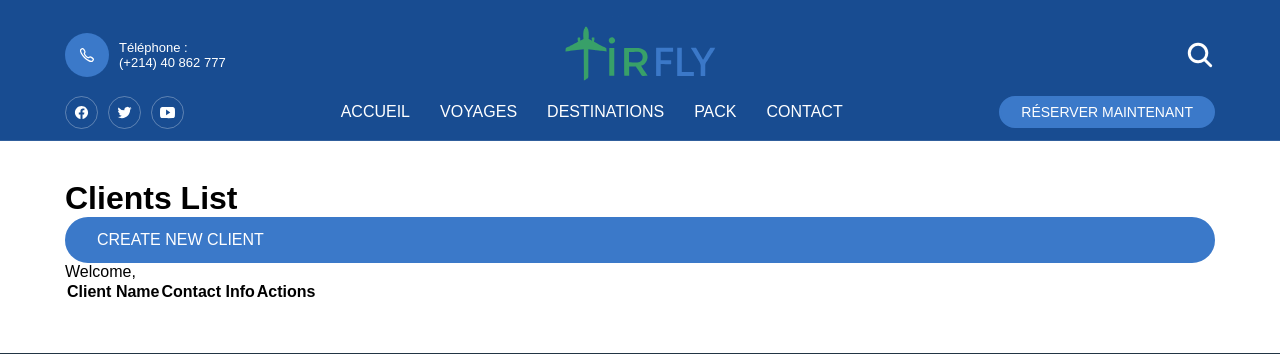
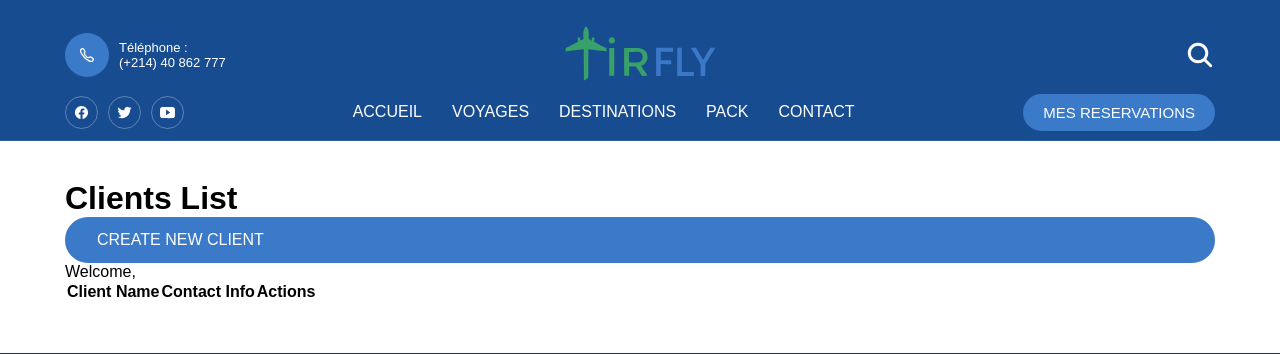
Before and after one commit to Koussay-Akchi/tirfly-web, a Symfony app: template templates/client/index.html.twig in a window 1280 px wide. Shown: the top 354 px of the page. Run offline with Twig, Linux system fonts and the light colour scheme; the template is opened without the code that fills it, so the values that code supplies are empty; some libraries are stand-ins or nearby versions.

Commit message:
fix: css navbar

```diff
--- a/public/css/style.css
+++ b/public/css/style.css
@@ -128,12 +128,33 @@ body { background: var(--white); }
   transition: var(--transition);
 }
 
+.navbar-btn {
+  color: var(--white);
+  text-transform: uppercase;
+  font-size: var(--fs-5);
+  border-radius: 100px;
+  padding: var(--padding, 8px 18px);
+  border: var(--border-width, 2px) solid transparent;
+  transition: var(--transition);
+}
+
 .btn-primary {
   background: var(--bright-navy-blue);
   border-color: var(--bright-navy-blue);
 }
 
 .btn-primary:is(:hover, :focus) {
+  background: var(--yale-blue);
+  border-color: var(--yale-blue);
+}
+
+
+.navbar-btn-primary {
+  background: var(--bright-navy-blue);
+  border-color: var(--bright-navy-blue);
+}
+
+.navbar-btn-primary:is(:hover, :focus) {
   background: var(--yale-blue);
   border-color: var(--yale-blue);
 }
@@ -318,13 +339,13 @@ body { background: var(--white); }
 
 .nav-close-btn ion-icon { --ionicon-stroke-width: 80px; }
 
-.navbar-list { border-top: 1px solid hsla(0, 0%, 0%, 0.1);
+.tir-navbar-list { border-top: 1px solid hsla(0, 0%, 0%, 0.1);
   z-index: 30; }
 
-.navbar-list li { border-bottom: 1px solid hsla(0, 0%, 0%, 0.1);
+.tir-navbar-list li { border-bottom: 1px solid hsla(0, 0%, 0%, 0.1);
   z-index: 30;}
 
-.navbar-link {
+.tir-navbar-link {
   padding: 15px 20px;
   color: var(--jet);
   font-weight: var(--fw-500);
@@ -333,7 +354,7 @@ body { background: var(--white); }
   text-transform: capitalize;
 }
 
-.navbar-link:is(:hover, :focus) { color: var(--bright-navy-blue); }
+.tir-navbar-link:is(:hover, :focus) { color: var(--bright-navy-blue); }
 
 .overlay {
   position: fixed;
@@ -1148,7 +1169,7 @@ address {
 
   .header .navbar { all: unset; }
 
-  .navbar-list {
+  .tir-navbar-list {
     border-top: none;
     display: flex;
     justify-content: center;
@@ -1156,12 +1177,12 @@ address {
     z-index: 30;
   }
 
-  .navbar-list li {
+  .tir-navbar-list li {
     border-bottom: none;
     z-index: 30;
   }
 
-  .navbar-link {
+  .tir-navbar-link {
     color: var(--white);
     --fs-4: 16px;
     font-weight: unset;
@@ -1169,9 +1190,9 @@ address {
     padding: 20px 15px;
   }
 
-  .header.active .navbar-link { color: var(--onyx); }
-
-  .header.active .navbar-link:is(:hover, :focus) { color: var(--bright-navy-blue); }
+  .header.active .tir-navbar-link { color: var(--onyx); }
+
+  .header.active .tir-navbar-link:is(:hover, :focus) { color: var(--bright-navy-blue); }
 
   .header.active .social-link {
     color: var(--onyx);
--- a/templates/base.html.twig
+++ b/templates/base.html.twig
@@ -36,7 +36,6 @@
 			<ion-icon name="chevron-up-outline"></ion-icon>
 		</a>
 
-		<!-- Scripts -->
 		 <script src="https://code.jquery.com/jquery-3.6.0.min.js"></script>
 		 <script src="https://cdn.jsdelivr.net/npm/bootstrap@5.1.3/dist/js/bootstrap.bundle.min.js"></script>
 		 <script src="{{ asset('js/script.js') }}"></script>
--- a/templates/main/navbar.html.twig
+++ b/templates/main/navbar.html.twig
@@ -34,9 +34,21 @@
 		<div class="container">
 
 			<ul class="social-list">
-        <li><a href="#" class="social-link"><ion-icon name="logo-facebook"></ion-icon></a></li>
-        <li><a href="#" class="social-link"><ion-icon name="logo-twitter"></ion-icon></a></li>
-        <li><a href="#" class="social-link"><ion-icon name="logo-youtube"></ion-icon></a></li>
+				<li>
+					<a href="#" class="social-link">
+						<ion-icon name="logo-facebook"></ion-icon>
+					</a>
+				</li>
+				<li>
+					<a href="#" class="social-link">
+						<ion-icon name="logo-twitter"></ion-icon>
+					</a>
+				</li>
+				<li>
+					<a href="#" class="social-link">
+						<ion-icon name="logo-youtube"></ion-icon>
+					</a>
+				</li>
 			</ul>
 
 			<nav class="navbar" data-navbar>
@@ -48,18 +60,29 @@
 						<ion-icon name="close-outline"></ion-icon>
 					</button>
 				</div>
-
-        <ul class="navbar-list">
-          <li><a href="{{ path('home') }}" class="navbar-link" data-nav-link>Accueil</a></li>
-          <li><a href="{{ path('liste_voyages') }}" class="navbar-link" data-nav-link>Voyages</a></li>
-          <li><a href="{{ path('liste_destinations') }}" class="navbar-link" data-nav-link>Destinations</a></li>
-          <li><a href="{{ path('app_pack_index') }}" class="navbar-link" data-nav-link>Pack</a></li>
-          <li><a href="{{ path('contact') }}" class="navbar-link" data-nav-link>Contact</a></li>
+				<ul class="tir-navbar-list">
+					<li>
+						<button onclick="window.location.href='{{ path('home') }}'" class="tir-navbar-link" data-nav-link>Accueil</button>
+					</li>
+					<li>
+						<button onclick="window.location.href='{{ path('liste_voyages') }}'" class="tir-navbar-link" data-nav-link>Voyages</button>
+					</li>
+					<li>
+						<button onclick="window.location.href='{{ path('liste_destinations') }}'" class="tir-navbar-link" data-nav-link>Destinations</button>
+					</li>
+					<li>
+						<button onclick="window.location.href='{{ path('app_pack_index') }}'" class="tir-navbar-link" data-nav-link>Pack</button>
+					</li>
+					<li>
+						<button onclick="window.location.href='{{ path('contact') }}'" class="tir-navbar-link" data-nav-link>Contact</button>
+					</li>
 				</ul>
 
 			</nav>
 
-      <button class="btn btn-primary">Réserver maintenant</button>
+			<a href="{{ path('historique_reservations') }}" style="z-index: 100;">
+				<button class="navbar-btn navbar-btn-primary">Mes Reservations</button>
+			</a>
 
 		</div>
 	</div>
```
Lines whose indentation alone changed are shown as unchanged.
